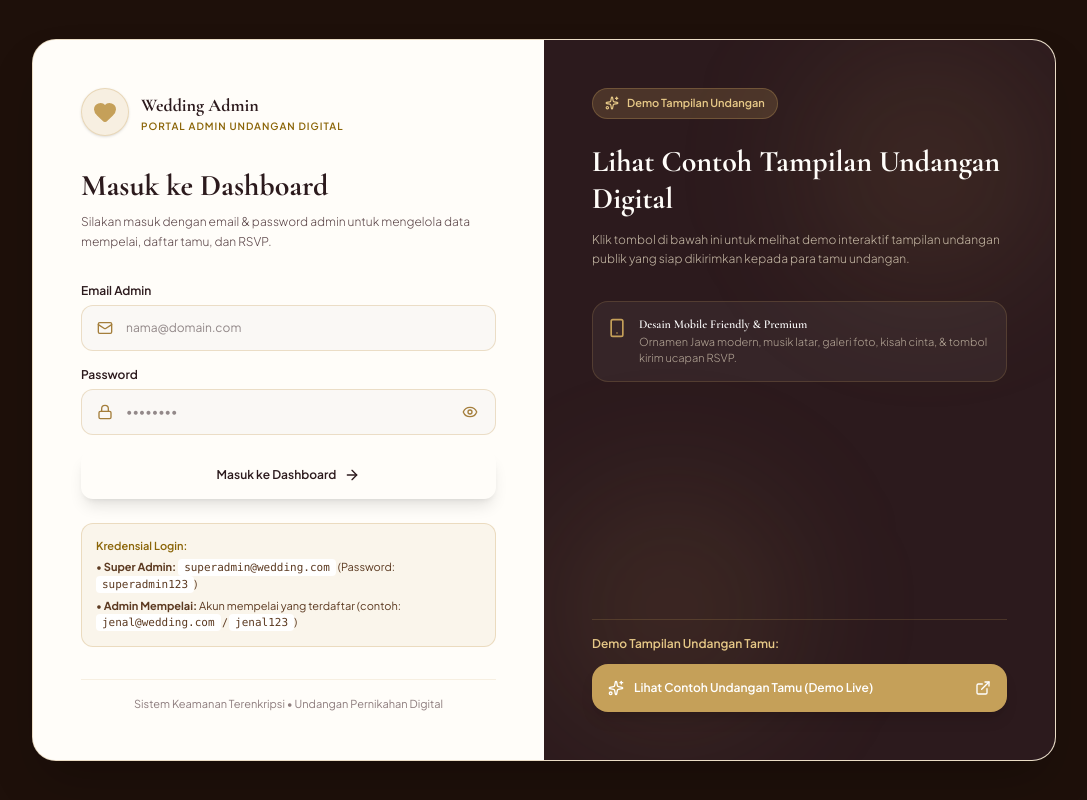
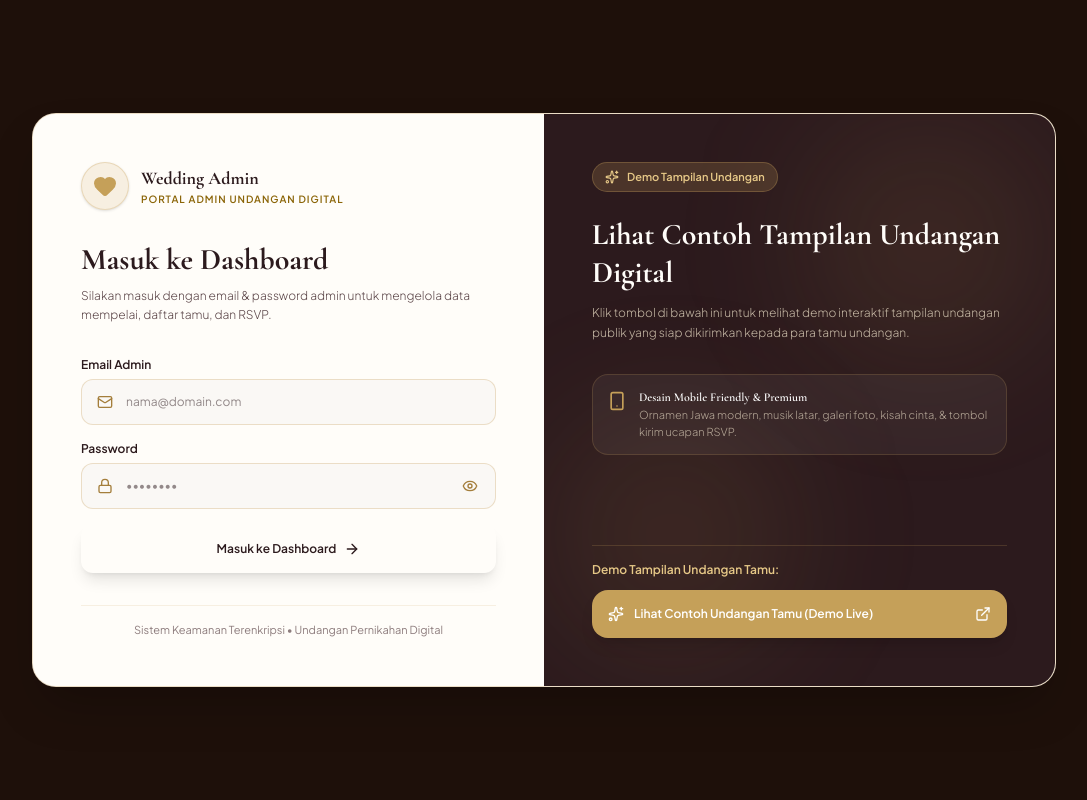
Before and after one commit to shakeelfarsyafat/undangandigital, a Next.js app: page / in a window 1280 px wide. Shown: the whole page, without its empty margins (96-1183 px from the left). Built offline with nearby package versions, Linux system fonts and the light colour scheme.

Commit message:
fix: remove credentials box and allow unrestricted superadmin navigation

```diff
--- a/app/admin/layout.tsx
+++ b/app/admin/layout.tsx
@@ -35,13 +35,7 @@ export default function AdminLayout({ children }: { children: React.ReactNode })
         setUserData(user);
         const role = user?.role || null;
 
-        // Superadmin hanya boleh akses /admin (dashboard) dan /admin/users
-        if (role === "superadmin" && pathname !== "/admin" && !pathname.startsWith("/admin/users")) {
-          router.replace("/admin/users");
-          return;
-        }
-
-        // Admin mempelai tidak boleh akses /admin/users
+        // Admin mempelai tidak boleh akses /admin/users (hanya untuk superadmin)
         if (role !== "superadmin" && pathname.startsWith("/admin/users")) {
           router.replace("/admin");
           return;
--- a/app/page.tsx
+++ b/app/page.tsx
@@ -139,12 +139,6 @@ export default function RootPortalPage() {
               </button>
             </form>
 
-            {/* Quick Credentials Info Box */}
-            <div className="p-3.5 rounded-xl bg-[#FAF5EB] border border-[#C5A059]/30 text-[11px] text-[#5C3A21] space-y-1 mt-2 text-left">
-              <p className="font-semibold text-[#8B6508]">Kredensial Login:</p>
-              <p>&bull; <strong>Super Admin:</strong> <code className="bg-white px-1.5 py-0.5 rounded font-mono">superadmin@wedding.com</code> (Password: <code className="bg-white px-1.5 py-0.5 rounded font-mono">superadmin123</code>)</p>
-              <p>&bull; <strong>Admin Mempelai:</strong> Akun mempelai yang terdaftar (contoh: <code className="bg-white px-1.5 py-0.5 rounded font-mono">jenal@wedding.com</code> / <code className="bg-white px-1.5 py-0.5 rounded font-mono">jenal123</code>)</p>
-            </div>
           </div>
 
           <div className="text-center pt-4 border-t border-[#C5A059]/15 text-[11px] text-[#5C4649]/70">
```
